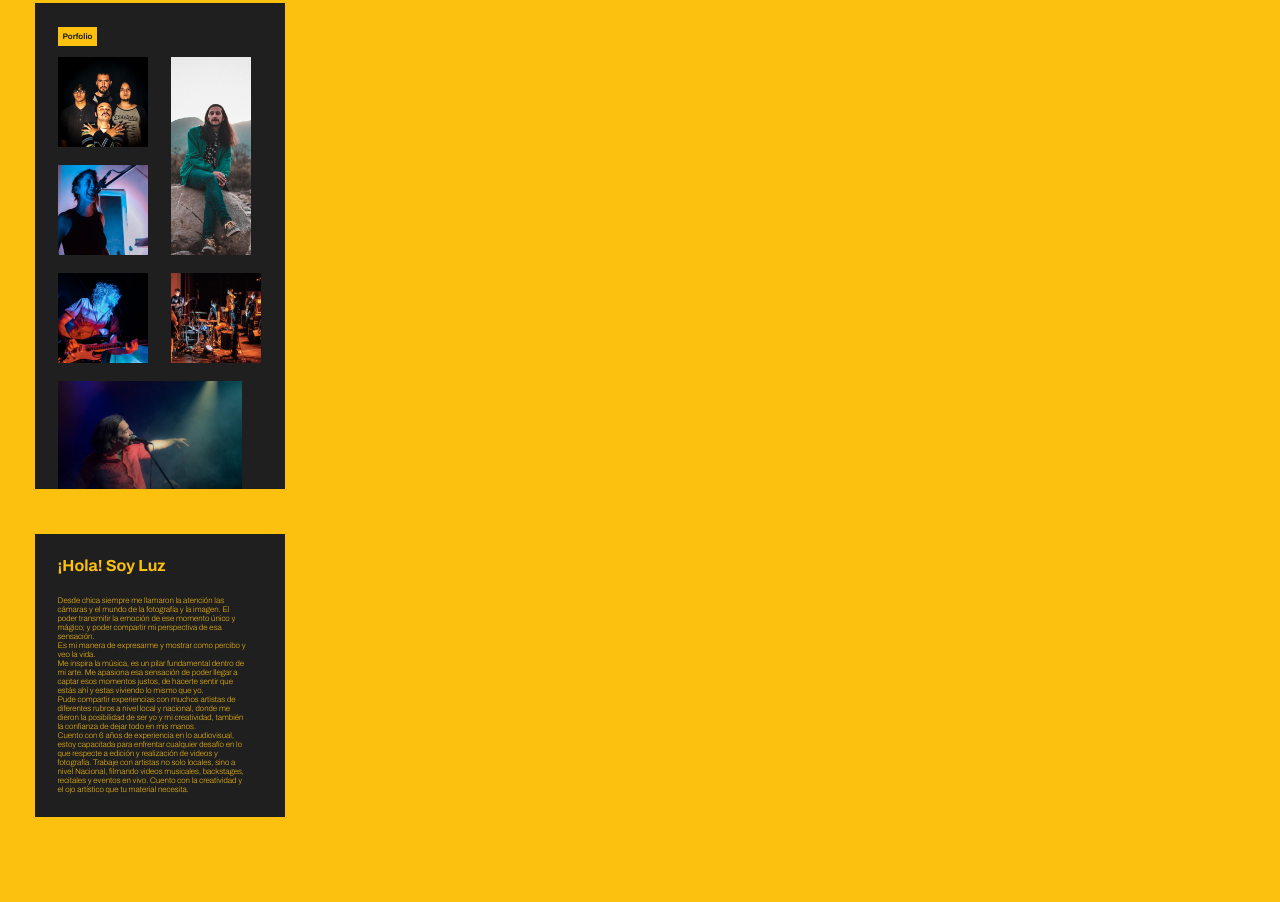
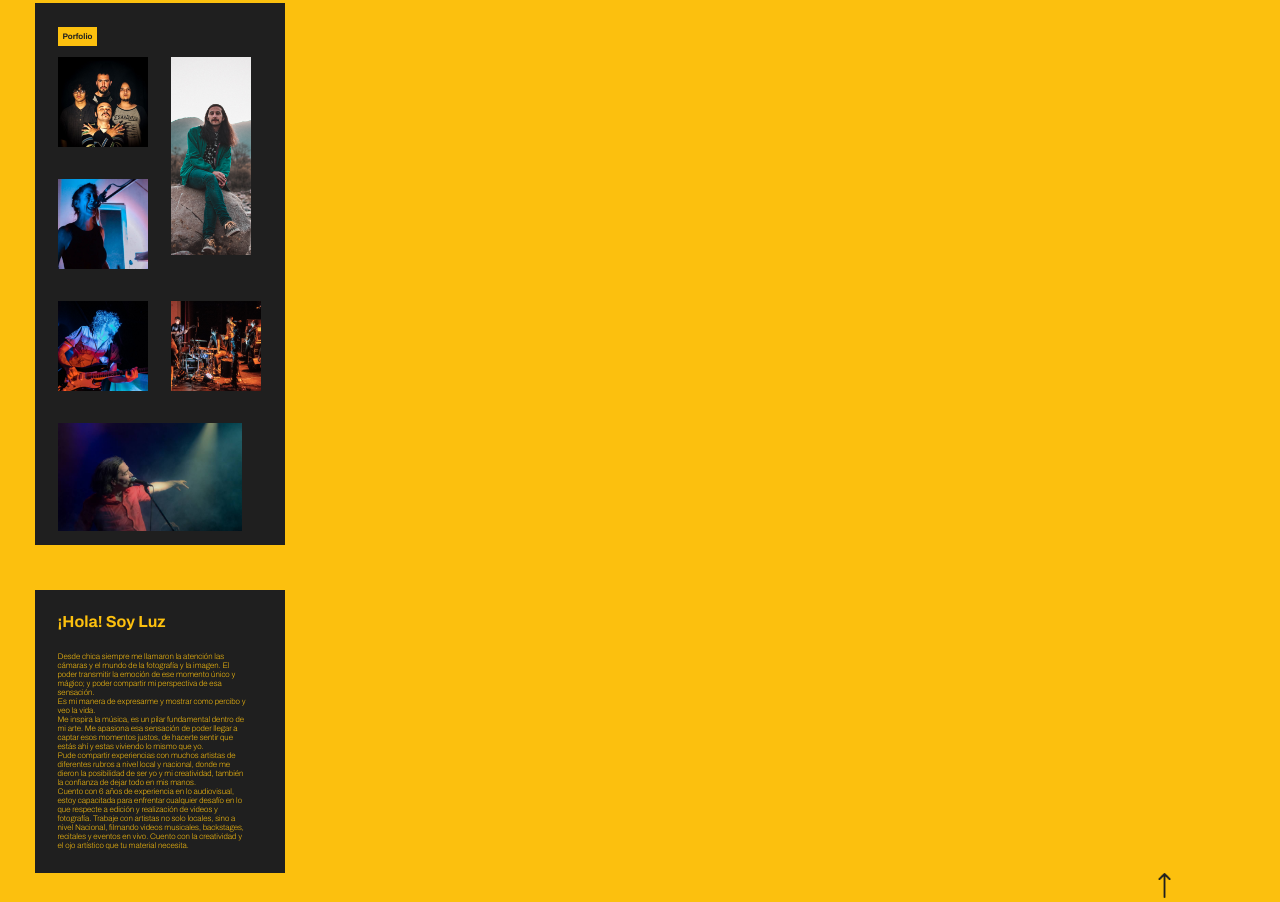
Before and after one commit to xam420/luztangona, a website: page index.html in a window 1280 px wide. Shown: the part 282-1184 px from the top of the page. Before the commit the page ends 1099 px from the top, so only its background shows below. Drawn offline with Linux system fonts and the light colour scheme.

Commit message:
flecha loca

```diff
--- a/index.html
+++ b/index.html
@@ -12,11 +12,11 @@
 <!--CSS-->
 <link rel="stylesheet" href="css/style.css">
 <body>
-    <header>
+    <header id="inicio">
         <h1>Luz Tangona</h1>
         <h2 class="uno">Fotografía <br> profesional</h2>
         <h2>Edición <br> profesional</h2>
-        <a href="#">Conóceme</a>
+        <a href="#sobre">Conóceme</a>
     </header>
     <main>
         <a class="portf" href="#">Porfolio</a>
@@ -72,5 +72,10 @@
             </p>
         </div>
     </section>
+    <div class="flecha">
+        <a href="#inicio">
+            <img src="img/flecha.png" alt="">
+        </a>
+    </div>
 </body>
 </html>
--- a/scss/_comunes.scss
+++ b/scss/_comunes.scss
@@ -3,6 +3,7 @@
     margin: 0;
     text-decoration: none;
     list-style: none;
+    scroll-behavior: smooth;
 }
 
 body {
--- a/scss/_principal.scss
+++ b/scss/_principal.scss
@@ -136,6 +136,7 @@ main {
             width: 184px;
             height: 108px;
             grid-area: img6;
+            margin-bottom: 14px;
 
             img {
                 width: 100%;
@@ -177,3 +178,18 @@ main {
         }
     }
 }
+
+.flecha {
+    width: 25px;
+    height: 25px;
+    position: absolute;
+    left: 90%;
+    margin-bottom: 30px;
+
+    a {
+        img {
+            width: 100%;
+            height: 100%;
+        }
+    }
+}
```
Also changed, not shown: css/style.css, img/flecha.png (added), 1 other file.
